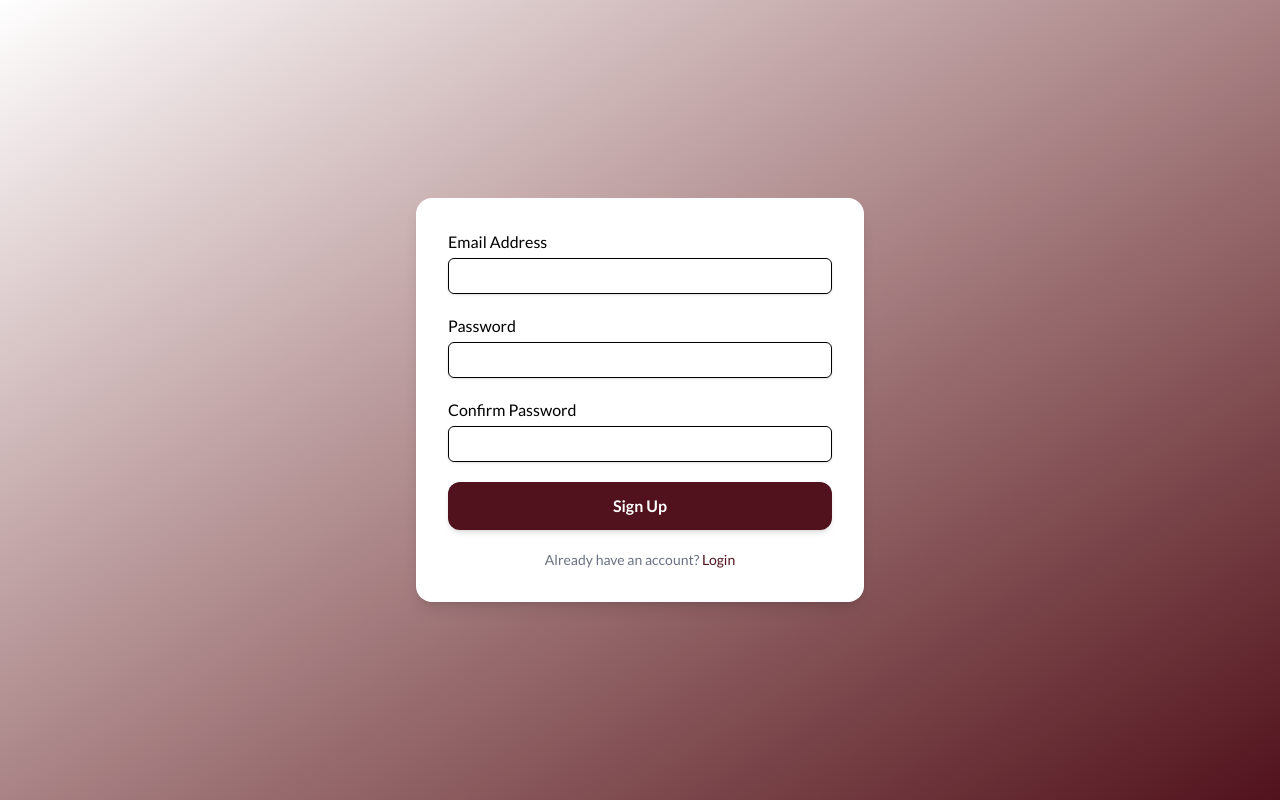
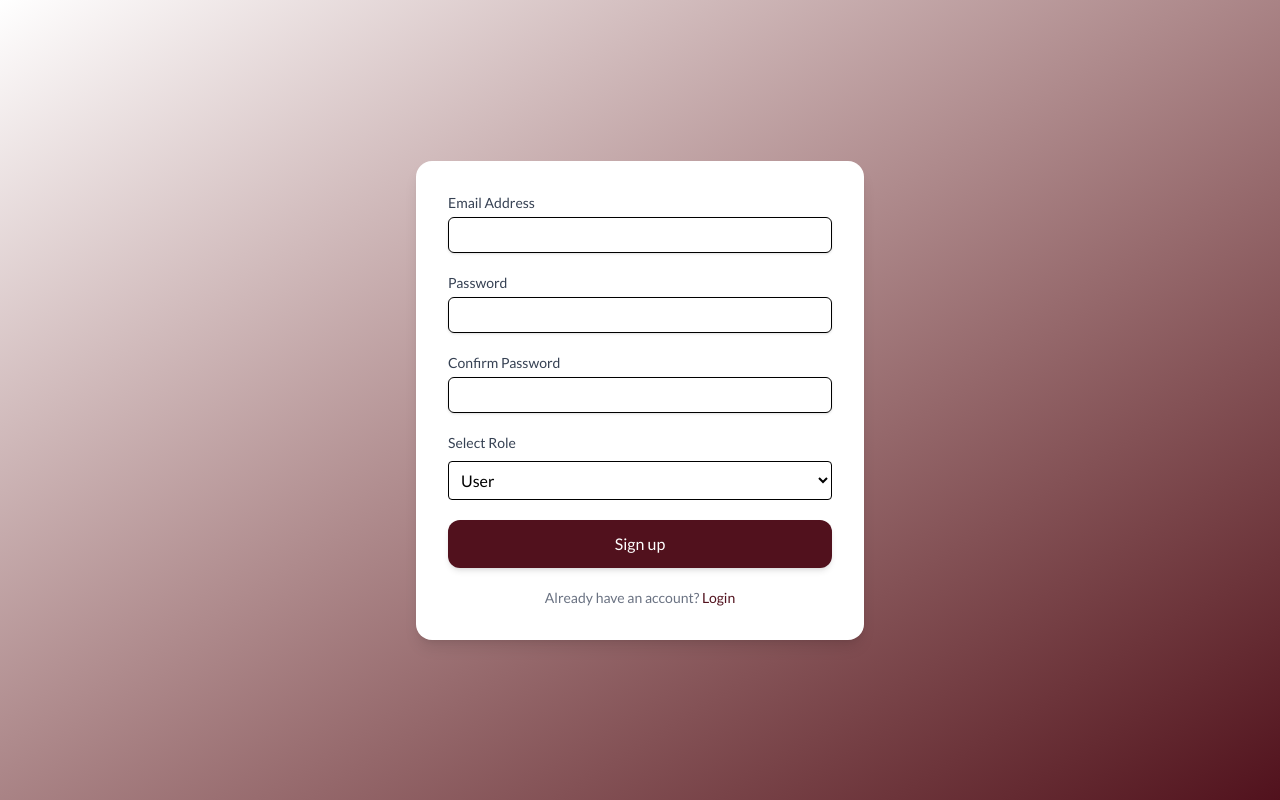
Before and after one commit to Aimancod01/react-boilerplate, a React (Vite) app: page /register in a window 1280 px wide. Built offline with nearby package versions, Linux system fonts and the light colour scheme.

Commit message:
custom button and selector component

```diff
--- /dev/null
+++ b/src/components/ui/button/index.tsx
@@ -0,0 +1,61 @@
+import type { FC, ReactNode, ButtonHTMLAttributes } from "react";
+import { cn } from "../../../utils/cn";
+import { Spinner } from "../loader/spinner";
+
+type ButtonProps = {
+  title?: string;
+  icon?: ReactNode;
+  rightIcon?: ReactNode;
+  loading?: boolean;
+  variant?: "primary" | "secondary" | "outline" | "danger";
+  size?: "sm" | "md" | "lg";
+  className?: string;
+} & ButtonHTMLAttributes<HTMLButtonElement>;
+
+const Button: FC<ButtonProps> = ({
+  title,
+  icon,
+  rightIcon,
+  loading = false,
+  variant = "primary",
+  size = "md",
+  className,
+  disabled,
+  ...props
+}) => {
+  const baseStyles =
+    "inline-flex items-center justify-center rounded-xl font-medium transition-all duration-200 focus:outline-none disabled:opacity-60 disabled:cursor-not-allowed";
+
+  const variants: Record<typeof variant, string> = {
+    primary: "bg-primary text-white shadow-md hover:bg-primary/90",
+    secondary: "bg-gray-200 text-gray-900 hover:bg-gray-300",
+    outline: "border border-gray-400 text-gray-700 hover:bg-gray-100",
+    danger: "bg-red-500 text-white hover:bg-red-600",
+  };
+
+  const sizes: Record<typeof size, string> = {
+    sm: "px-3 py-2 text-sm",
+    md: "px-4 py-3 text-base",
+    lg: "px-6 py-4 text-lg",
+  };
+
+  return (
+    <button
+      disabled={disabled || loading}
+      className={cn(baseStyles, variants[variant], sizes[size], className)}
+      {...props}
+    >
+      {loading ? (
+        <Spinner size="sm" />
+      ) : (
+        icon && <span className="mr-2">{icon}</span>
+      )}
+
+      {title && <span>{title}</span>}
+
+      {rightIcon && <span className="ml-2">{rightIcon}</span>}
+    </button>
+  );
+};
+
+export default Button;
--- a/src/components/ui/form/field-wrapper.tsx
+++ b/src/components/ui/form/field-wrapper.tsx
@@ -5,14 +5,27 @@ import { Error } from "./error";
 type FieldWrapperProps = {
   label?: string;
   className?: string;
+  htmlFor?: string;
   children: React.ReactNode;
   error?: FieldError | undefined;
 };
 
-const FieldWrapper: FC<FieldWrapperProps> = ({ label, error, children }) => {
+const FieldWrapper: FC<FieldWrapperProps> = ({
+  label,
+  error,
+  children,
+  htmlFor,
+}) => {
   return (
     <div>
-      <label>{label}</label>
+      {label && (
+        <label
+          htmlFor={htmlFor}
+          className="block text-sm font-medium text-gray-700"
+        >
+          {label}
+        </label>
+      )}
       <div className="my-1">{children}</div>
       <Error errorMessage={error?.message} />
     </div>
--- /dev/null
+++ b/src/components/ui/form/select.tsx
@@ -0,0 +1,50 @@
+import type { FC } from "react";
+import FieldWrapper from "./field-wrapper";
+import type { FieldError, UseFormRegisterReturn } from "react-hook-form";
+import { cn } from "../../../utils/cn";
+
+type Option = {
+  label: React.ReactNode;
+  value: string | number | string[];
+};
+
+type SelectFieldProps = {
+  options: Option[];
+  className?: string;
+  defaultValue?: string;
+  registration: Partial<UseFormRegisterReturn>;
+  label?: string;
+  error?: FieldError | undefined;
+};
+
+const Select: FC<SelectFieldProps> = ({
+  className,
+  options,
+  defaultValue,
+  registration,
+  label,
+  error,
+}) => {
+  return (
+    <FieldWrapper label={label} error={error}>
+      <select
+        id={registration?.name}
+        className={cn("mt-1 border w-full p-2 rounded outline-none", className)}
+        defaultValue={defaultValue}
+        {...registration}
+      >
+        {options.map(({ label, value }) => (
+          <option
+            key={label?.toString()}
+            value={value}
+            className="bg-white text-gray-700 hover:bg-blue-100"
+          >
+            {label}
+          </option>
+        ))}
+      </select>
+    </FieldWrapper>
+  );
+};
+
+export default Select;
--- /dev/null
+++ b/src/components/ui/loader/spinner.tsx
@@ -0,0 +1,50 @@
+import { cn } from "../../../utils/cn";
+
+const sizes = {
+  sm: "h-4 w-4",
+  md: "h-8 w-8",
+  lg: "h-16 w-16",
+  xl: "h-24 w-24",
+};
+
+const variants = {
+  light: "text-white",
+  primary: "text-slate-600",
+};
+
+export type SpinnerProps = {
+  size?: keyof typeof sizes;
+  variant?: keyof typeof variants;
+  className?: string;
+};
+
+export const Spinner = ({
+  size = "md",
+  variant = "primary",
+  className = "",
+}: SpinnerProps) => {
+  return (
+    <>
+      <svg
+        xmlns="http://www.w3.org/2000/svg"
+        width="24"
+        height="24"
+        viewBox="0 0 24 24"
+        fill="none"
+        stroke="currentColor"
+        strokeWidth="2"
+        strokeLinecap="round"
+        strokeLinejoin="round"
+        className={cn(
+          "animate-spin",
+          sizes[size],
+          variants[variant],
+          className
+        )}
+      >
+        <path d="M21 12a9 9 0 1 1-6.219-8.56" />
+      </svg>
+      <span className="sr-only">Loading</span>
+    </>
+  );
+};
--- a/src/pages/auth/components/login-form.tsx
+++ b/src/pages/auth/components/login-form.tsx
@@ -3,8 +3,9 @@ import Input from "../../../components/ui/form/input";
 import { zodResolver } from "@hookform/resolvers/zod";
 import { Link, useNavigate } from "react-router-dom";
 import AuthLayout from "../../../components/layouts/auth";
-import { loginSchema } from "../../../schemas";
+import { loginSchema, type TLoginSchema } from "../../../schemas";
 import { useAuthStore } from "../../../store/auth-store";
+import Button from "../../../components/ui/button";
 
 const LoginForm = () => {
   const { login } = useAuthStore();
@@ -13,7 +14,7 @@ const LoginForm = () => {
     resolver: zodResolver(loginSchema),
   });
 
-  async function onSubmit(data: { email: string; password: string }) {
+  async function onSubmit(data: TLoginSchema) {
     const userData = {
       id: "1",
       name: "Aiman",
@@ -42,12 +43,14 @@ const LoginForm = () => {
           error={formState.errors["password"]}
           registration={register("password")}
         />
-        <button
+        <Button
+          title="Login"
+          variant="primary"
+          className="w-full"
+          size="md"
+          onClick={() => console.log("clicked")}
           type="submit"
-          className="w-full py-3 px-4 bg-primary text-white font-semibold rounded-xl shadow-md transition-all duration-200"
-        >
-          Sign In
-        </button>
+        />
       </form>
 
       <p className="text-sm text-gray-500 text-center mt-5">
--- a/src/pages/auth/components/signup-form.tsx
+++ b/src/pages/auth/components/signup-form.tsx
@@ -3,14 +3,16 @@ import Input from "../../../components/ui/form/input";
 import { Link } from "react-router-dom";
 import { zodResolver } from "@hookform/resolvers/zod";
 import { useForm } from "react-hook-form";
-import { signUpSchema } from "../../../schemas";
+import { signUpSchema, type TSignUpSchema } from "../../../schemas";
+import Select from "../../../components/ui/form/select";
+import Button from "../../../components/ui/button";
 
 const SignUpForm = () => {
   const { register, formState, handleSubmit } = useForm({
     resolver: zodResolver(signUpSchema),
   });
 
-  async function onSubmit(data: { email: string; password: string }) {
+  async function onSubmit(data: TSignUpSchema) {
     console.log(data);
   }
   return (
@@ -35,12 +37,25 @@ const SignUpForm = () => {
           error={formState.errors["confirmPassword"]}
           registration={register("confirmPassword")}
         />
-        <button
+        <Select
+          label="Select Role"
+          options={[
+            { label: "Admin", value: "admin" },
+            { label: "User", value: "user" },
+            { label: "Manager", value: "manager" },
+            { label: "Guest", value: "guest" },
+          ]}
+          defaultValue="user"
+          registration={register("role")}
+        />
+        <Button
+          title="Sign up"
+          variant="primary"
+          className="w-full"
+          size="md"
+          onClick={() => console.log("clicked")}
           type="submit"
-          className="w-full py-3 px-4 bg-primary text-white font-semibold rounded-xl shadow-md transition-all duration-200"
-        >
-          Sign Up
-        </button>
+        />
       </form>
 
       <p className="text-sm text-gray-500 text-center mt-5">
--- a/src/schemas/index.ts
+++ b/src/schemas/index.ts
@@ -5,13 +5,17 @@ export const signUpSchema = z
     email: z.string().email("Enter a valid email"),
     password: z.string().min(10, "Password must be at least 10 characters"),
     confirmPassword: z.string(),
+    role: z.string(),
   })
   .refine((data) => data.password === data.confirmPassword, {
     message: "Passowrds must match",
     path: ["confirmPassword"],
   });
+export type TSignUpSchema = z.infer<typeof signUpSchema>;
 
 export const loginSchema = z.object({
   email: z.string().email("Enter a valid email"),
   password: z.string().min(10, "Password must be at least 10 characters"),
 });
+
+export type TLoginSchema = z.infer<typeof loginSchema>;
```
